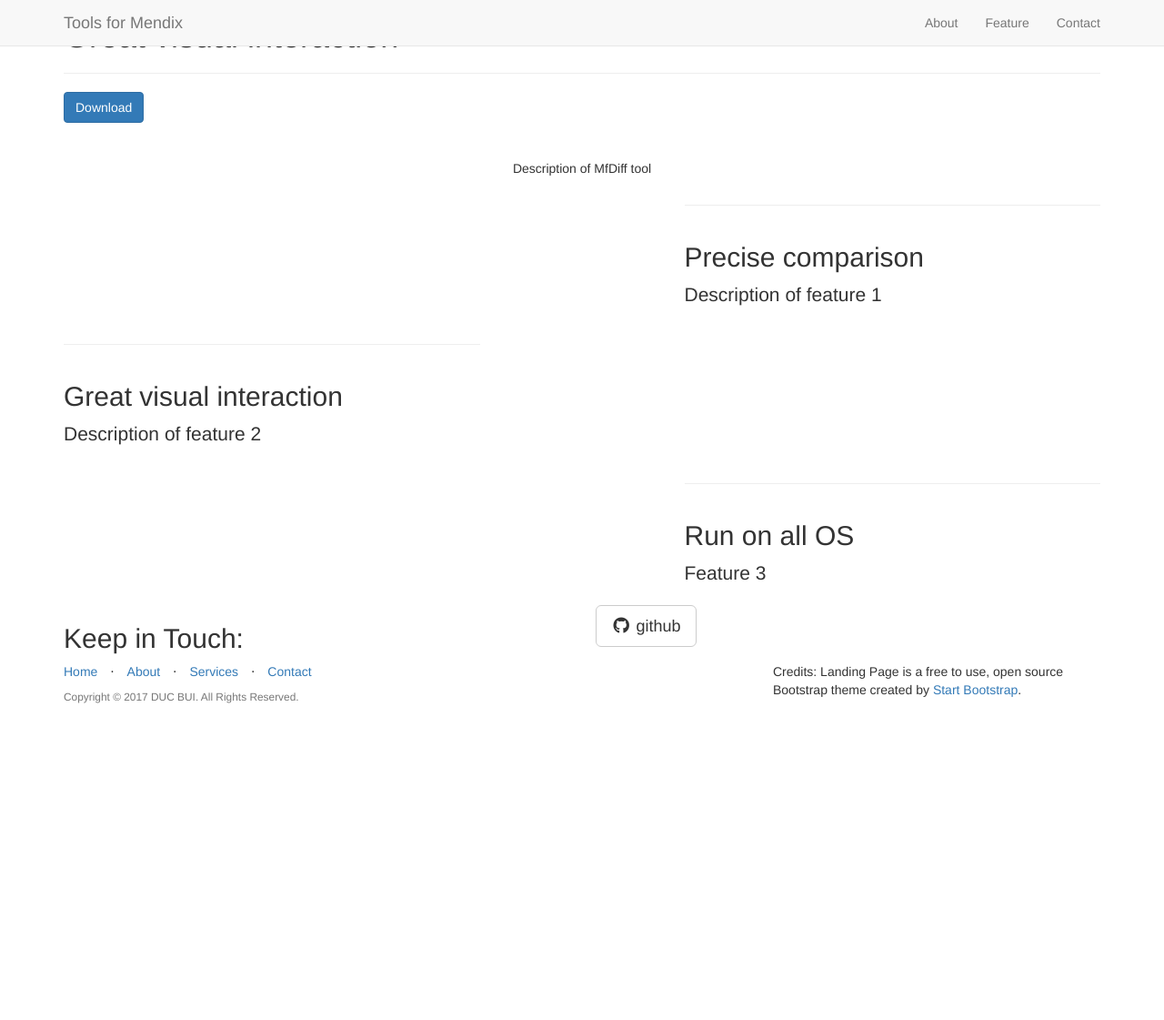
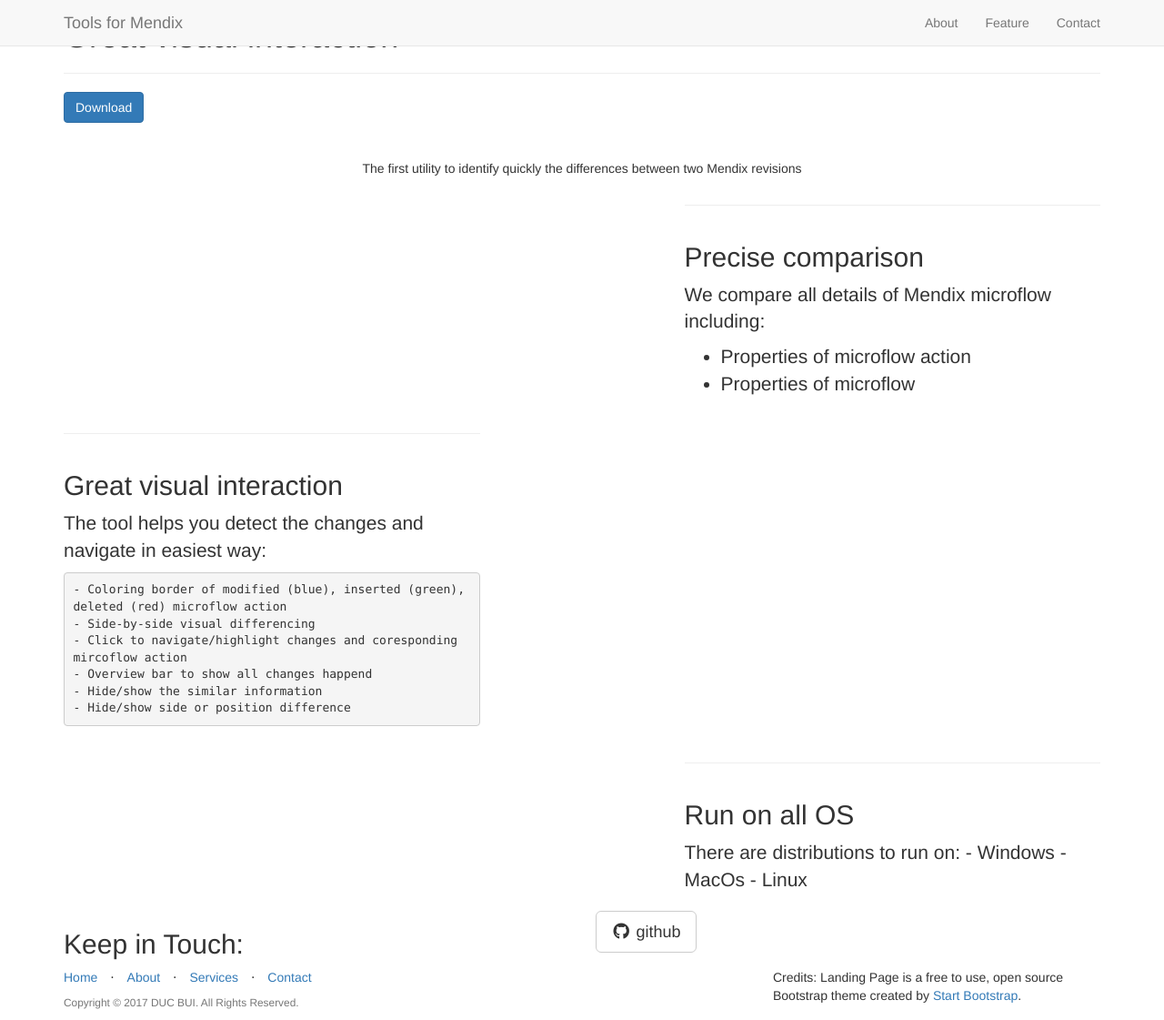
Before and after one commit to mftool/mftool.github.io, a Jekyll site: the page built from _posts/2014-09-22-feature-2.markdown, in a window 1280 px wide and 1121 px high. Shown: the whole window at 91% size. Built offline with Jekyll 4.4.1, drawn with Linux system fonts in a browser that asks for light colours; nearby versions of some CDN libraries; library files that are not in the unit come from our copies.

Commit message:
more changes

```diff
--- a/_includes/about.html
+++ b/_includes/about.html
@@ -3,7 +3,7 @@
     <div class="row">
         <div class="col-lg-8 col-lg-offset-2">
             <br/><br/>
-		<p>Description of MfDiff tool</p>
+            <p>The first utility to identify quickly the differences between two Mendix revisions</p>
         </div>
     </div>
 </section>
--- a/_posts/2014-09-21-feature-1.markdown
+++ b/_posts/2014-09-21-feature-1.markdown
@@ -5,4 +5,7 @@
 title: Precise comparison
 description: |
 ---
-  Description of feature 1
+
+We compare all details of Mendix microflow including:
+  - Properties of microflow action
+  - Properties of microflow
--- a/_posts/2014-09-22-feature-2.markdown
+++ b/_posts/2014-09-22-feature-2.markdown
@@ -6,4 +6,11 @@
 description: |
 ---
 
-Description of feature 2
+The tool helps you detect the changes and navigate in easiest way:
+
+    - Coloring border of modified (blue), inserted (green), deleted (red) microflow action
+    - Side-by-side visual differencing
+    - Click to navigate/highlight changes and coresponding mircoflow action
+    - Overview bar to show all changes happend
+    - Hide/show the similar information
+    - Hide/show side or position difference
--- a/_posts/2014-09-23-feature-3.markdown
+++ b/_posts/2014-09-23-feature-3.markdown
@@ -6,4 +6,7 @@
 description: |
 ---
 
-Feature 3
+There are distributions to run on:
+    - Windows
+    - MacOs
+    - Linux
```
Lines whose indentation alone changed are shown as unchanged.
